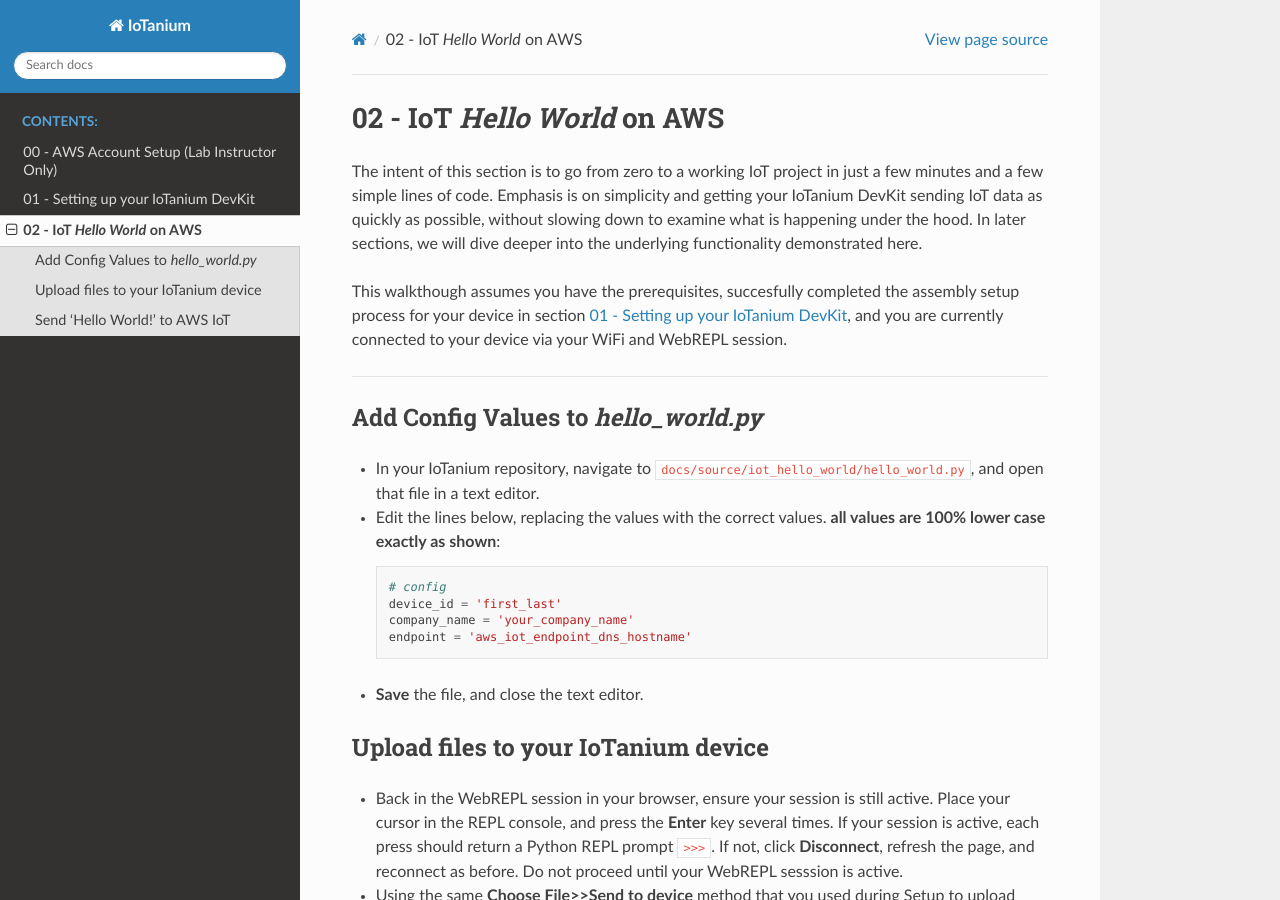
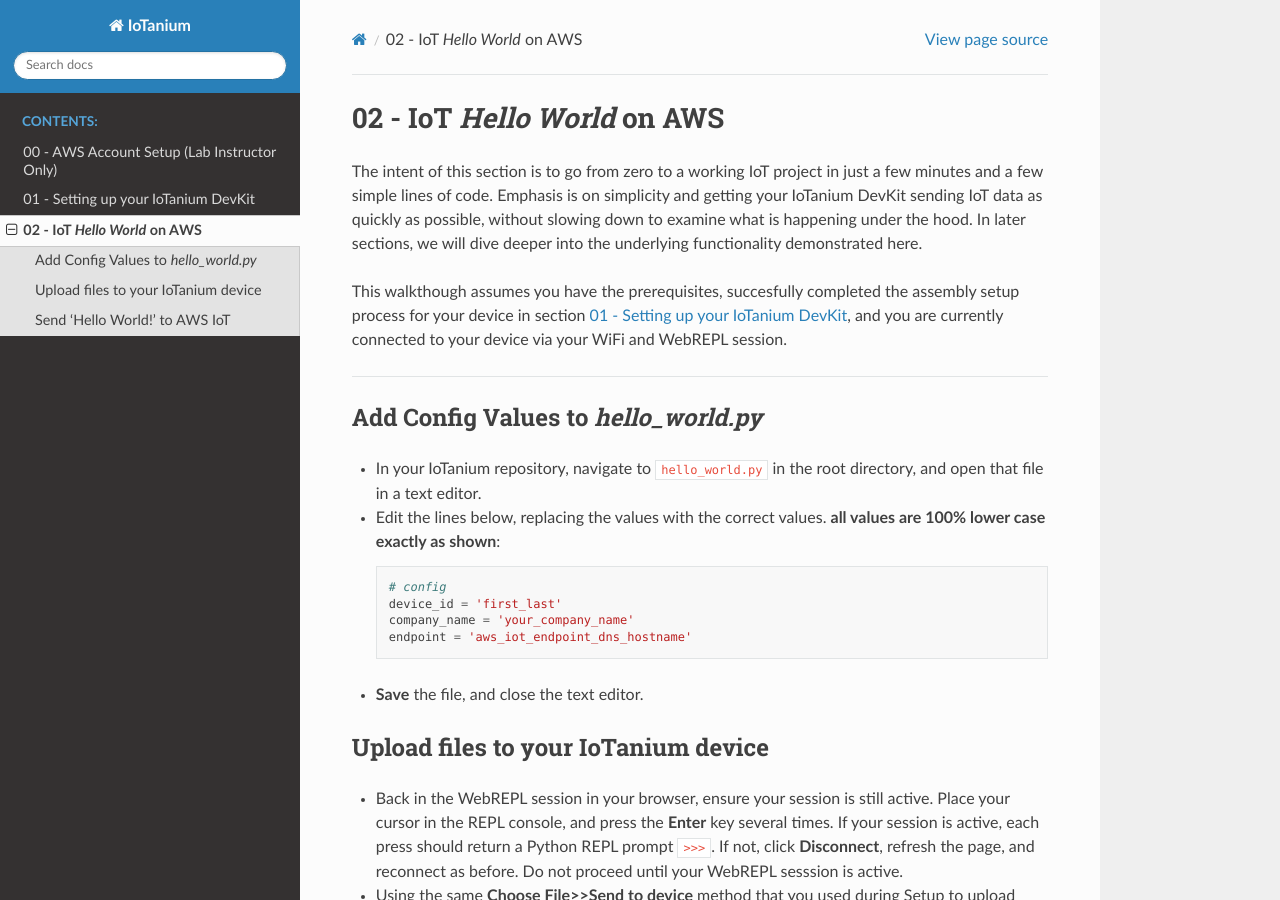
Before and after one commit to mpataws/iotanium, a Sphinx documentation site: the page built from docs/source/iot_hello_world/iot_hello_world.rst, in a window 1280 px wide and 900 px high. Built offline with Sphinx 7.4.7 and the Read the Docs theme 2.0.0, drawn with Linux system fonts in a browser that asks for light colours.

Commit message:
move hello_world.py to repo root, and update docs

```diff
--- a/docs/source/iot_hello_world/iot_hello_world.rst
+++ b/docs/source/iot_hello_world/iot_hello_world.rst
@@ -9,7 +9,7 @@ This walkthough assumes you have the prerequisites, succesfully completed the as
 
 Add Config Values to `hello_world.py`
 ~~~~~~~~~~~~~~~~~~~~~~~~~~~~~~~~
-- In your IoTanium repository, navigate to ``docs/source/iot_hello_world/hello_world.py``, and open that file in a text editor.
+- In your IoTanium repository, navigate to ``hello_world.py`` in the root directory, and open that file in a text editor.
 - Edit the lines below, replacing the values with the correct values.  **all values are 100% lower case exactly as shown**::
 
     # config
```
Also changed, not shown: hello_world.py (renamed from docs/source/iot_hello_world/hello_world.py).
